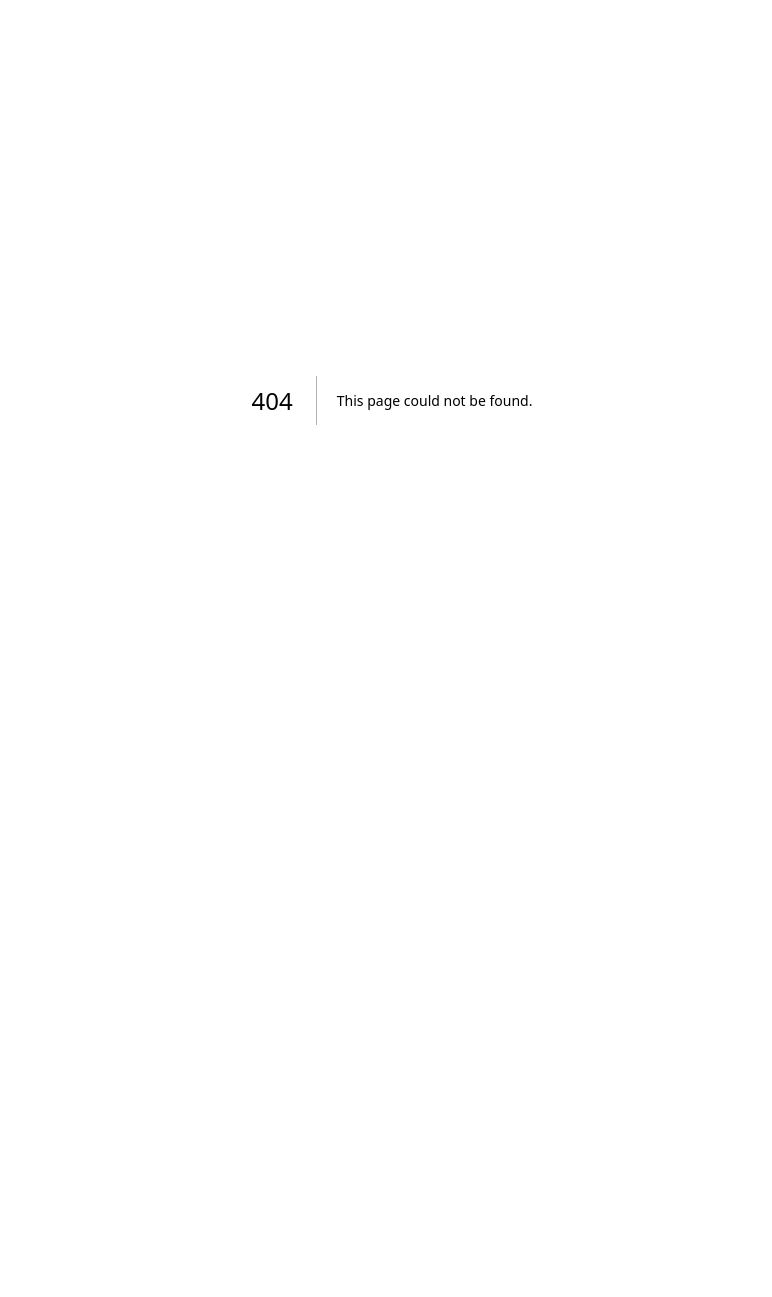
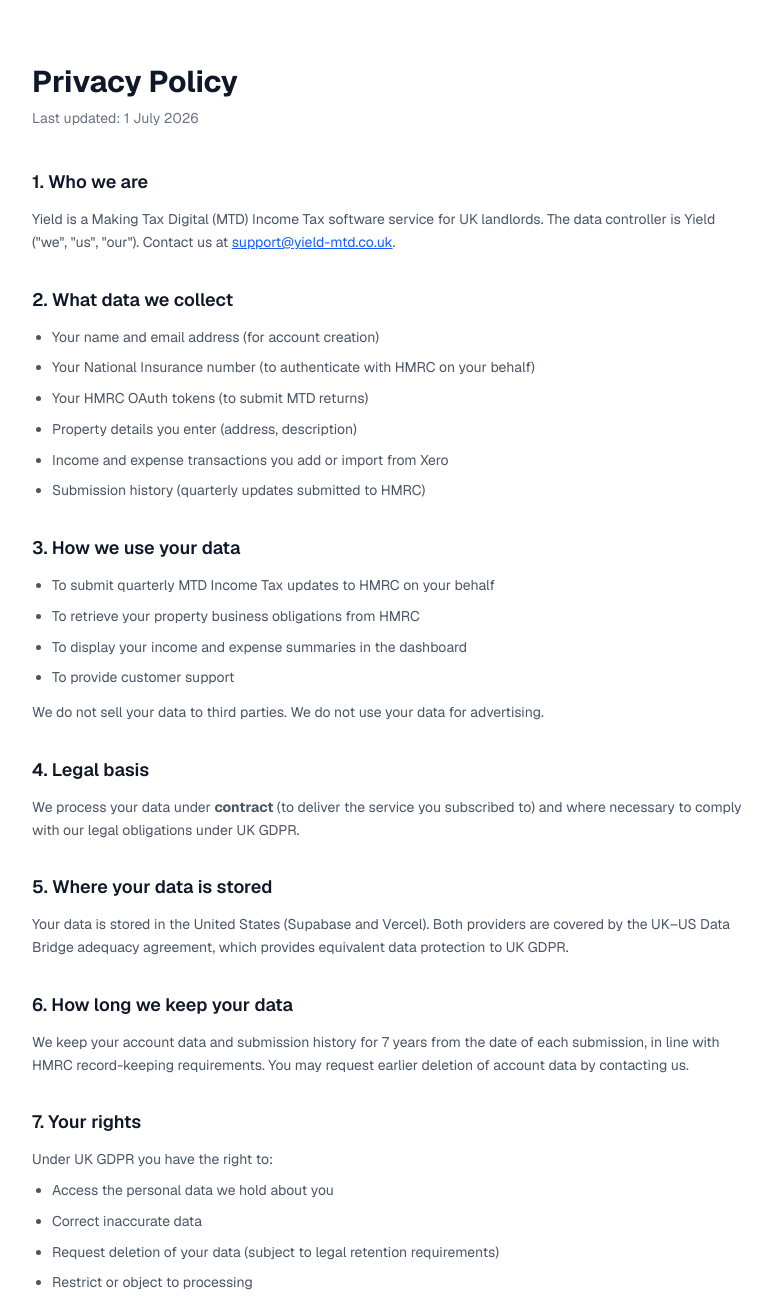
Before and after one commit to clearcheck-uk/yield, a Next.js app: page /privacy in a window 1280 px wide. Before the commit this address had no page. Shown: the top 1297 px of the page, without its empty margins (248-1020 px from the left). Before the commit the page ends 800 px from the top, so only its background shows below. Built offline with nearby package versions, Linux system fonts and the light colour scheme.

Commit message:
Add privacy policy page

```diff
--- /dev/null
+++ b/src/app/privacy/page.tsx
@@ -0,0 +1,119 @@
+export const metadata = {
+  title: 'Privacy Policy — Yield',
+}
+
+export default function PrivacyPage() {
+  return (
+    <div className="min-h-screen bg-white">
+      <div className="max-w-3xl mx-auto px-6 py-16">
+        <h1 className="text-3xl font-bold text-gray-900 mb-2">Privacy Policy</h1>
+        <p className="text-sm text-gray-500 mb-10">Last updated: 1 July 2026</p>
+
+        <section className="mb-8">
+          <h2 className="text-lg font-semibold text-gray-900 mb-3">1. Who we are</h2>
+          <p className="text-gray-600 text-sm leading-relaxed">
+            Yield is a Making Tax Digital (MTD) Income Tax software service for UK landlords. The data controller is
+            Yield (&quot;we&quot;, &quot;us&quot;, &quot;our&quot;). Contact us at{' '}
+            <a href="mailto:support@yield-mtd.co.uk" className="text-blue-600 underline">support@yield-mtd.co.uk</a>.
+          </p>
+        </section>
+
+        <section className="mb-8">
+          <h2 className="text-lg font-semibold text-gray-900 mb-3">2. What data we collect</h2>
+          <ul className="text-gray-600 text-sm leading-relaxed space-y-2 list-disc pl-5">
+            <li>Your name and email address (for account creation)</li>
+            <li>Your National Insurance number (to authenticate with HMRC on your behalf)</li>
+            <li>Your HMRC OAuth tokens (to submit MTD returns)</li>
+            <li>Property details you enter (address, description)</li>
+            <li>Income and expense transactions you add or import from Xero</li>
+            <li>Submission history (quarterly updates submitted to HMRC)</li>
+          </ul>
+        </section>
+
+        <section className="mb-8">
+          <h2 className="text-lg font-semibold text-gray-900 mb-3">3. How we use your data</h2>
+          <ul className="text-gray-600 text-sm leading-relaxed space-y-2 list-disc pl-5">
+            <li>To submit quarterly MTD Income Tax updates to HMRC on your behalf</li>
+            <li>To retrieve your property business obligations from HMRC</li>
+            <li>To display your income and expense summaries in the dashboard</li>
+            <li>To provide customer support</li>
+          </ul>
+          <p className="text-gray-600 text-sm leading-relaxed mt-3">
+            We do not sell your data to third parties. We do not use your data for advertising.
+          </p>
+        </section>
+
+        <section className="mb-8">
+          <h2 className="text-lg font-semibold text-gray-900 mb-3">4. Legal basis</h2>
+          <p className="text-gray-600 text-sm leading-relaxed">
+            We process your data under <strong>contract</strong> (to deliver the service you subscribed to) and
+            where necessary to comply with our legal obligations under UK GDPR.
+          </p>
+        </section>
+
+        <section className="mb-8">
+          <h2 className="text-lg font-semibold text-gray-900 mb-3">5. Where your data is stored</h2>
+          <p className="text-gray-600 text-sm leading-relaxed">
+            Your data is stored in the United States (Supabase and Vercel). Both providers are covered by
+            the UK–US Data Bridge adequacy agreement, which provides equivalent data protection to UK GDPR.
+          </p>
+        </section>
+
+        <section className="mb-8">
+          <h2 className="text-lg font-semibold text-gray-900 mb-3">6. How long we keep your data</h2>
+          <p className="text-gray-600 text-sm leading-relaxed">
+            We keep your account data and submission history for 7 years from the date of each submission,
+            in line with HMRC record-keeping requirements. You may request earlier deletion of account data
+            by contacting us.
+          </p>
+        </section>
+
+        <section className="mb-8">
+          <h2 className="text-lg font-semibold text-gray-900 mb-3">7. Your rights</h2>
+          <p className="text-gray-600 text-sm leading-relaxed mb-2">Under UK GDPR you have the right to:</p>
+          <ul className="text-gray-600 text-sm leading-relaxed space-y-2 list-disc pl-5">
+            <li>Access the personal data we hold about you</li>
+            <li>Correct inaccurate data</li>
+            <li>Request deletion of your data (subject to legal retention requirements)</li>
+            <li>Restrict or object to processing</li>
+            <li>Data portability</li>
+          </ul>
+          <p className="text-gray-600 text-sm leading-relaxed mt-3">
+            To exercise any of these rights, email{' '}
+            <a href="mailto:support@yield-mtd.co.uk" className="text-blue-600 underline">support@yield-mtd.co.uk</a>.
+            You also have the right to lodge a complaint with the{' '}
+            <a href="https://ico.org.uk" className="text-blue-600 underline" target="_blank" rel="noreferrer">
+              Information Commissioner&apos;s Office (ICO)
+            </a>.
+          </p>
+        </section>
+
+        <section className="mb-8">
+          <h2 className="text-lg font-semibold text-gray-900 mb-3">8. Cookies</h2>
+          <p className="text-gray-600 text-sm leading-relaxed">
+            We use strictly necessary session cookies to keep you logged in and to securely handle
+            HMRC OAuth authorisation. We do not use tracking or advertising cookies.
+          </p>
+        </section>
+
+        <section className="mb-8">
+          <h2 className="text-lg font-semibold text-gray-900 mb-3">9. Third-party services</h2>
+          <ul className="text-gray-600 text-sm leading-relaxed space-y-2 list-disc pl-5">
+            <li><strong>HMRC</strong> — receives your MTD submissions as required by law</li>
+            <li><strong>Xero</strong> — optionally, if you connect Xero to import transactions</li>
+            <li><strong>Stripe</strong> — processes subscription payments (they handle payment data; we never see your card details)</li>
+            <li><strong>Supabase</strong> — database hosting</li>
+            <li><strong>Vercel</strong> — application hosting</li>
+          </ul>
+        </section>
+
+        <section className="mb-8">
+          <h2 className="text-lg font-semibold text-gray-900 mb-3">10. Changes to this policy</h2>
+          <p className="text-gray-600 text-sm leading-relaxed">
+            We will notify you by email if we make material changes to this privacy policy.
+          </p>
+        </section>
+      </div>
+    </div>
+  )
+}
```
